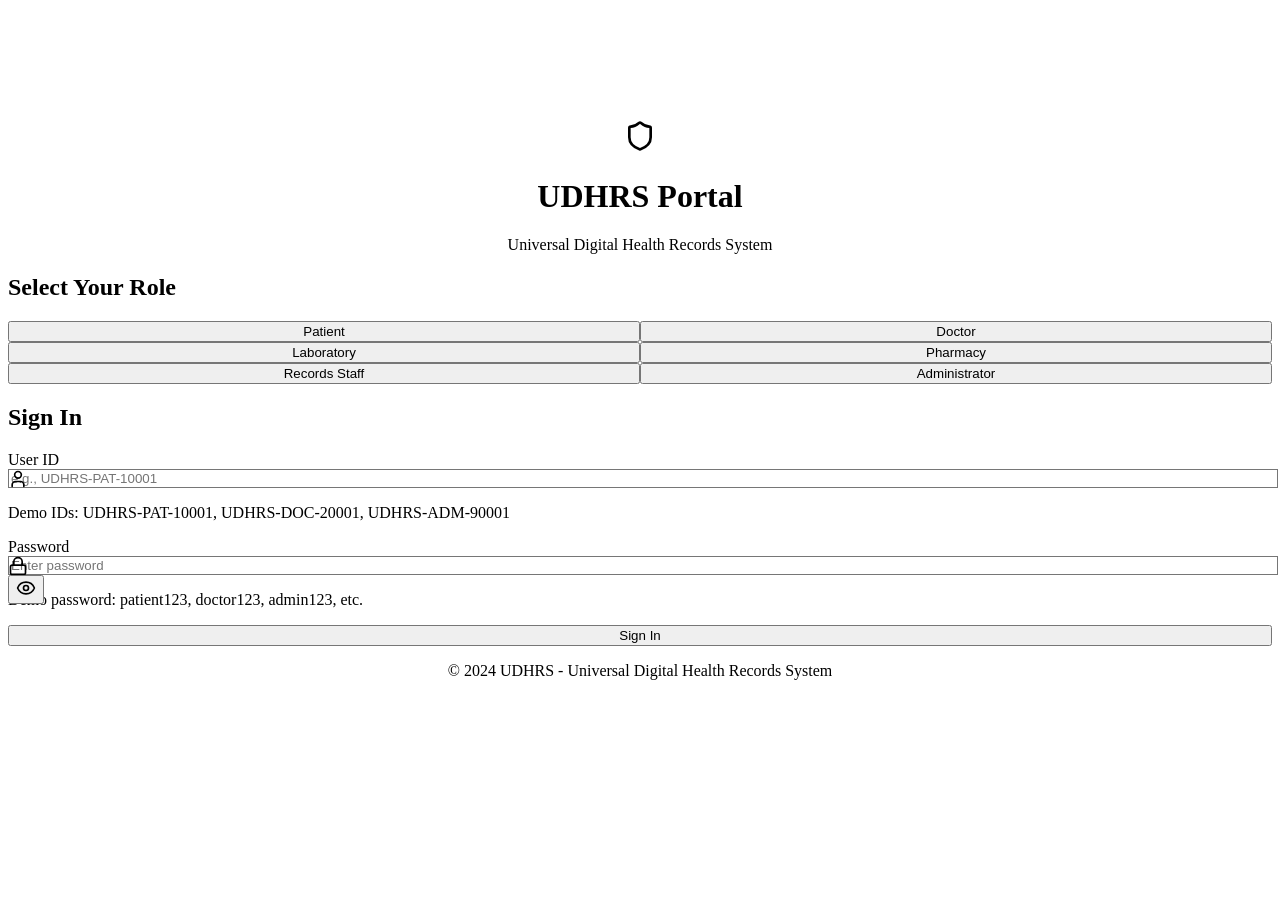
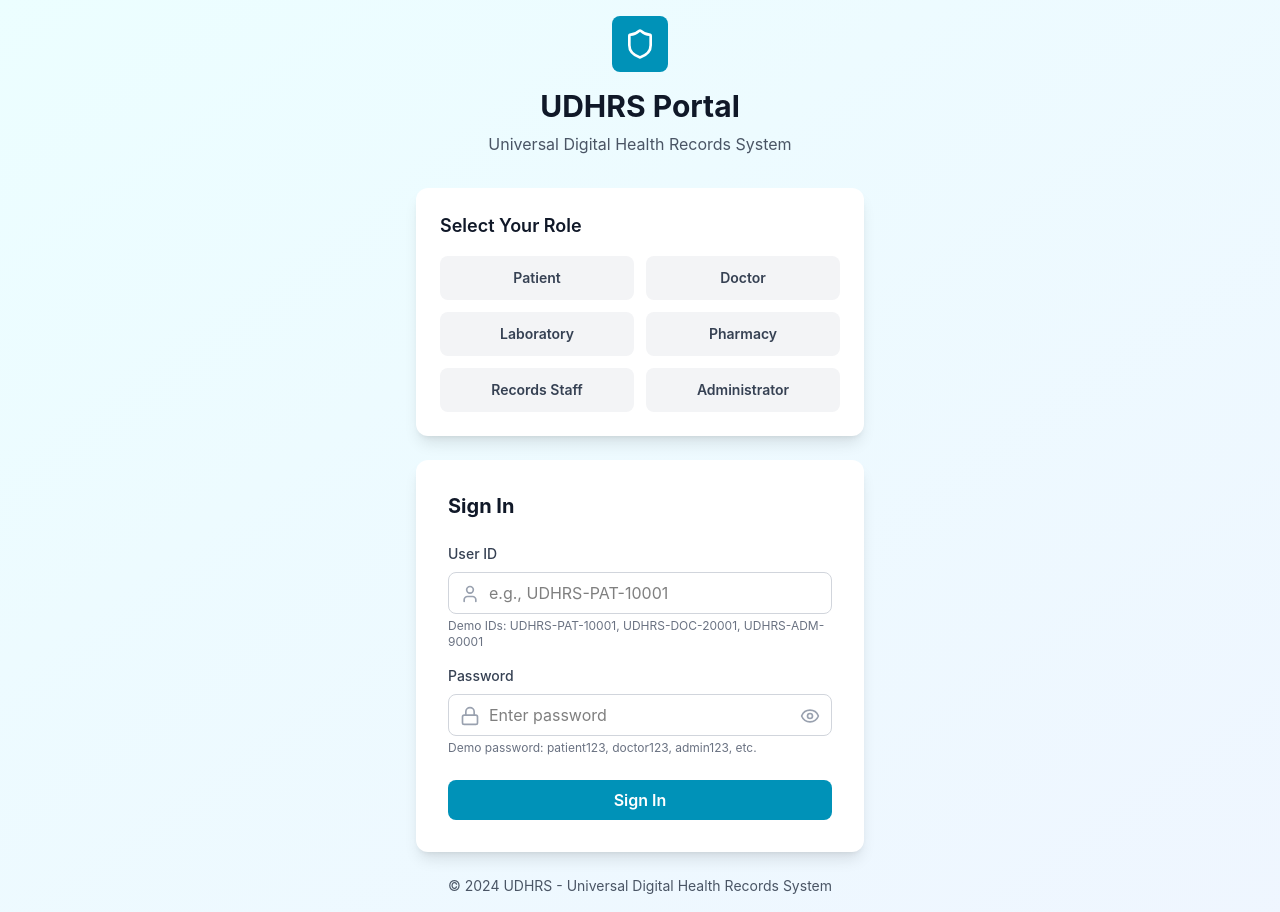
Before and after one commit to nickpat22/udhrs-health-portal, a React (Vite) app: page / in a window 1280 px wide. Before the commit the page ends 816 px from the top, so only its background shows below. Built offline with nearby package versions, Linux system fonts and the light colour scheme.

Commit message:
Fix Tailwind v4 CSS import and build output

```diff
--- a/src/index.css
+++ b/src/index.css
@@ -1,10 +1,13 @@
-@tailwind base;
-@tailwind components;
-@tailwind utilities;
+@import "tailwindcss";
 
 @layer base {
   html {
-    @apply scroll-smooth;
+    scroll-behavior: smooth;
+  }
+
+  body {
+    font-family: Inter, system-ui, -apple-system, BlinkMacSystemFont, 'Segoe UI', sans-serif;
+    background-color: #f8fafc;
   }
 }
 
```
